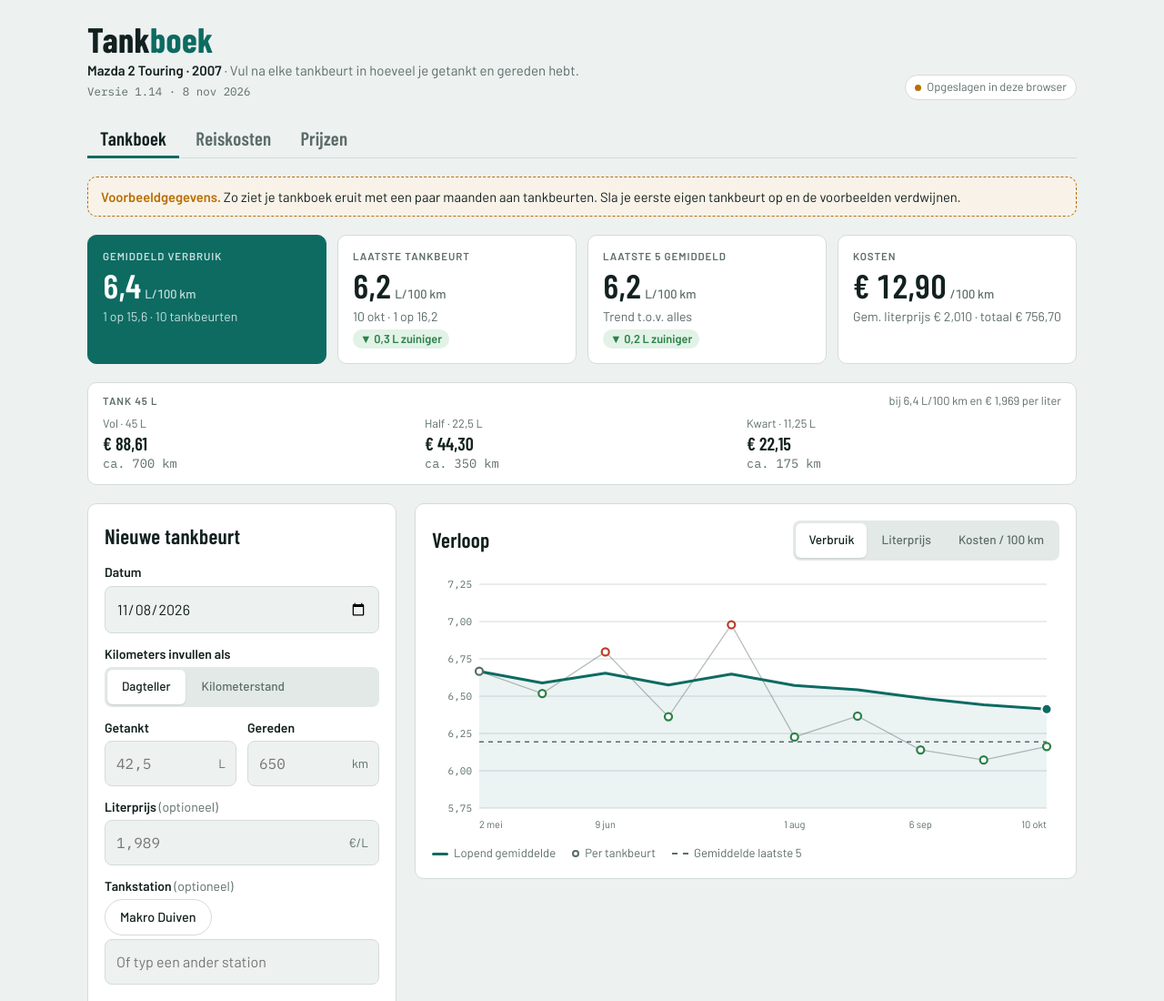
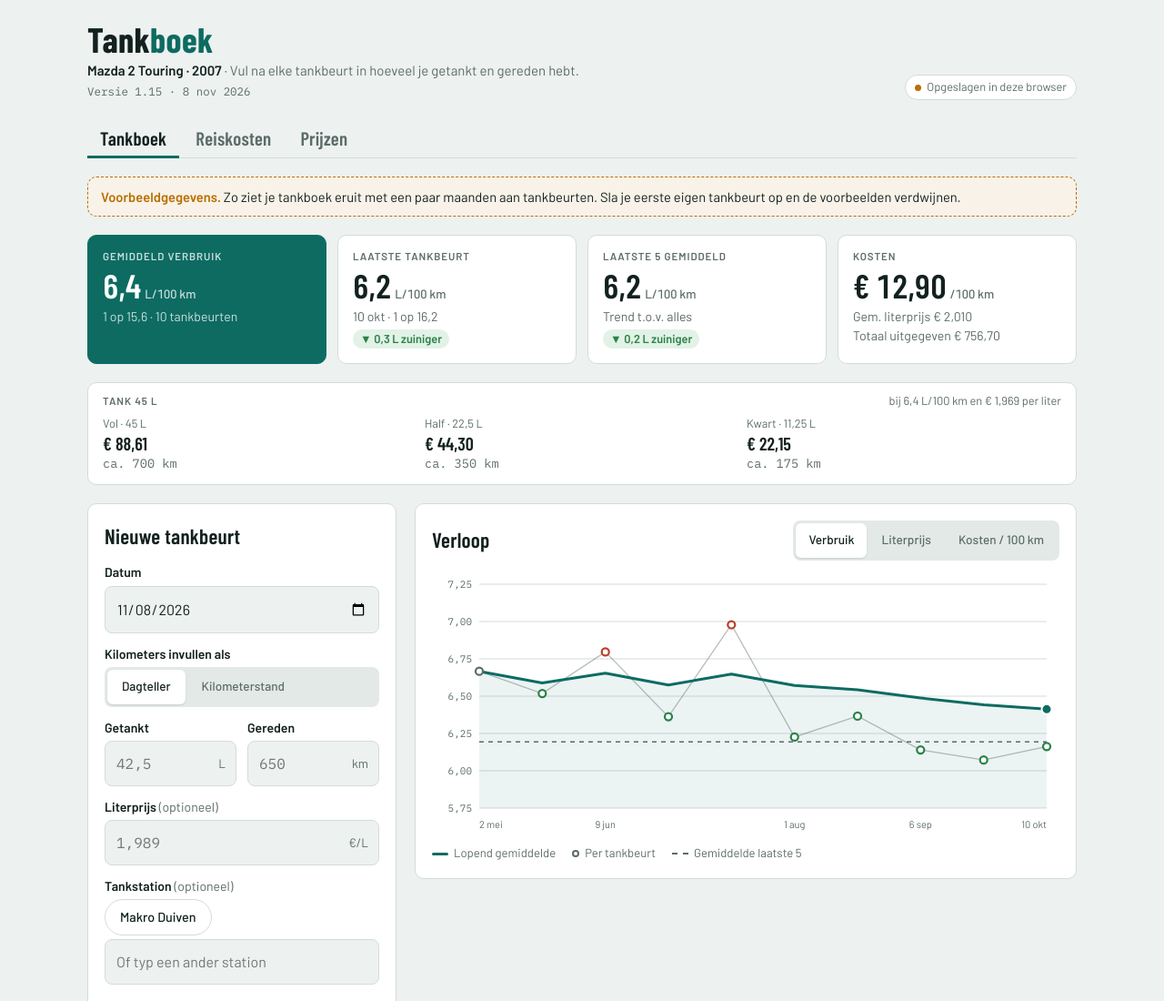
Before and after one commit to markbus7/benzine-verbruik, a plain HTML site: page index.html in a window 1280 px wide. Shown: the top 1100 px of the page at 91% size. Drawn offline with nearby package versions, Linux system fonts and the light colour scheme.

Commit message:
Kostenblok: Totaal uitgegeven (#16)
Claude-Session: https://claude.ai/code/session_01Mt96oDHzvCcfW9sXtPqafz

Co-authored-by: Claude <noreply@anthropic.com>

```diff
--- a/index.html
+++ b/index.html
@@ -437,7 +437,7 @@ input { font-size: 16px; padding-top: 12px; padding-bottom: 12px; }
     <div>
       <h1>Tank<span>boek</span></h1>
       <p class="sub"><strong class="car">Mazda 2 Touring · 2007</strong> · Vul na elke tankbeurt in hoeveel je getankt en gereden hebt.</p>
-      <p class="ver" id="versie">Versie 1.14 · 8 nov 2026</p>
+      <p class="ver" id="versie">Versie 1.15 · 8 nov 2026</p>
     </div>
     <span class="status" id="status" data-state="">Laden…</span>
   </header>
@@ -1096,7 +1096,7 @@ input { font-size: 16px; padding-top: 12px; padding-bottom: 12px; }
     const costTile =
       '<div class="kpi"><span class="label">Kosten</span>' +
       '<span class="big num">' + (s.kosten100 != null ? eur.format(s.kosten100).replace(/\s/g, " ") : "–") + "<small>/100 km</small></span>" +
-      '<span class="meta">' + (s.avgPrijs != null ? "Gem. literprijs € " + f3.format(s.avgPrijs) + " · totaal " + eur.format(s.cost) : "Vul een literprijs in om kosten te zien") + "</span></div>";
+      '<span class="meta">' + (s.avgPrijs != null ? "Gem. literprijs € " + f3.format(s.avgPrijs) + "<br>Totaal uitgegeven <span style=\"white-space:nowrap\">" + eur.format(s.cost) + "</span>" : "Vul een literprijs in om kosten te zien") + "</span></div>";
 
     el("kpis").innerHTML = lead + lastTile + l5Tile + costTile;
   }
```
Also changed, not shown: 1 other file.
